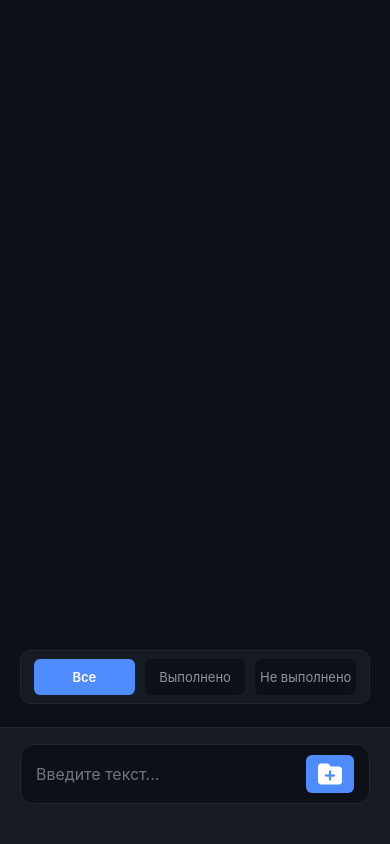
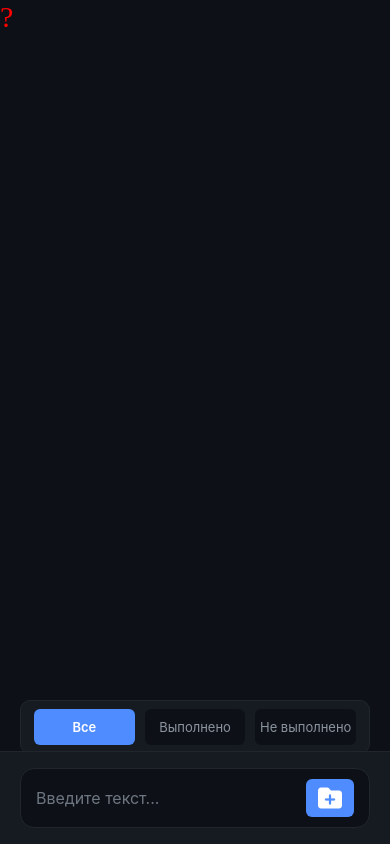
Before and after one commit to DeenyOff/ToDoList, a React Native app: screen / in a window 390 px wide. Built offline with nearby package versions, Linux system fonts and the light colour scheme.

Commit message:
Начало добавления верхнего меню плюс сделаны SafeView

```diff
--- a/App.tsx
+++ b/App.tsx
@@ -1,24 +1,31 @@
-import {StyleSheet, View, ScrollView, TextInput, Pressable, Text, Alert} from 'react-native';
+ // React Компоненты
+import { StyleSheet, View, ScrollView, TextInput, Pressable, Text, Alert } from 'react-native';
+import {SafeAreaProvider, SafeAreaView, useSafeAreaInsets} from 'react-native-safe-area-context';
+
+// Компоненты
 import Task from "./assets/components/task";
-import {useState} from "react";
+import Header from "./assets/components/header";
+
+import { useState } from "react";
 import FontAwesome6 from '@expo/vector-icons/FontAwesome6';
 
-
 export default function App() {
-    const [tasks, setlistOfTasks] = useState([])
-    const [inputText, setInputText] = useState('')
+    const [tasks, setlistOfTasks] = useState([]); //Динамический список задач + метод его изменения
+    const [inputText, setInputText] = useState(''); //inputTask хранит в себе введенную задачу + setInputText для ее изменения
+    const [filterValue, setFilterValue] = useState('all'); // Для хранения состояния переменной filter чтобы фильтровать список при помощи кнопок
+    const insets = useSafeAreaInsets();
 
     // Добавление новой задачи
     const addTask = () => {
+        if (inputText.trim() === "") return;
 
-        if (inputText.trim() === "") return; // Проверка на пустой массив
         setlistOfTasks([
             ...tasks,
-            {title: inputText, id: Date.now(), status: false}
+            { title: inputText, id: Date.now(), status: false }
+        ]);
 
-        ]);
-        setInputText('');//Очистка поля ввода после добавленного задания
-    }
+        setInputText('');
+    };
 
     // Удаление задачи из списка
     const removeTask = (id) => {
@@ -26,65 +33,64 @@ export default function App() {
             "Удалить задачу?",
             "Действительно удалить?",
             [
-                {text: 'Нет'},
-                {text: 'Да', onPress: () => {
+                { text: 'Нет' },
+                {
+                    text: 'Да',
+                    onPress: () => {
                         setlistOfTasks(
                             tasks.filter((task) => task.id !== id)
-                        )
+                        );
                     }
                 }
             ]
-        )
-    }
+        );
+    };
 
     // Изменение статуса задачи
     const changeStatus = (id) => {
         setlistOfTasks(
             tasks.map((task) => {
                 if (task.id === id) {
-                    return{
+                    return {
                         ...task,
                         status: !task.status,
-                    }
+                    };
+                } else {
+                    return task;
                 }
-                else {return task}
             })
-        )
-    }
+        );
+    };
 
-
-    const [filterValue, setFilterValue] = useState('all')
-    // У меня будет переменная которая будет уже хранить в себе отфильтрованный список.
-    let filteredTasks = tasks
+    // Отфильтрованный список
+    let filteredTasks = tasks;
 
     if (filterValue === 'completed') {
-        filteredTasks = tasks.filter(task => task.status)
+        filteredTasks = tasks.filter(task => task.status);
     }
 
     if (filterValue === 'uncompleted') {
-        filteredTasks = tasks.filter(task => !task.status)
+        filteredTasks = tasks.filter(task => !task.status);
     }
 
-
-
     return (
-        <View style={styles.container}>
-
-            {/*Список*/}
-            <ScrollView contentContainerStyle={styles.scrollContent}>
-
-                {/*Автономный вывод всего списка. Написан в {} так как TSX/JSX не воспринимает js код без скобок*/}
-                {/*сначала был tasks, теперь стал filtredTasks т.к мы выводим переменную в которой уже отфильтрованный список*/}
+        <SafeAreaView style={styles.container} edges={['top']}>
+            <Header />
+            <ScrollView
+                contentContainerStyle={[
+                    styles.scrollContent,
+                    { paddingTop: insets.top + 16 }
+                ]}
+            >
                 {filteredTasks.map((task) => (
                     <Task
                         key={task.id}
                         title={task.title}
                         status={task.status}
                         onToggle={() => changeStatus(task.id)}
-                        handleLongPress={()=> removeTask(task.id)}
+                        handleLongPress={() => removeTask(task.id)}
                     />
                 ))}
-
             </ScrollView>
 
             {/* Панель фильтров */}
@@ -119,9 +125,8 @@ export default function App() {
                 </View>
             </View>
 
-            {/*Нижняя панель*/}
+            {/* Нижняя панель */}
             <View style={styles.bottomMenu}>
-
                 <View style={styles.bottomMenuInput}>
                     <TextInput
                         style={styles.input}
@@ -130,14 +135,12 @@ export default function App() {
                         onChangeText={setInputText}
                         value={inputText}
                     />
-                    <Pressable style={styles.addButton} onPress={addTask} >
+                    <Pressable style={styles.addButton} onPress={addTask}>
                         <FontAwesome6 name="folder-plus" size={24} color="white" />
                     </Pressable>
                 </View>
-
             </View>
-
-        </View>
+        </SafeAreaView>
     );
 }
 
@@ -150,7 +153,6 @@ const styles = StyleSheet.create({
     },
 
     scrollContent: {
-        paddingTop: 60,
         paddingHorizontal: 20,
         paddingBottom: 220,
     },
@@ -163,7 +165,7 @@ const styles = StyleSheet.create({
         borderTopWidth: 1,
         borderTopColor: '#21262D',
         paddingTop: 16,
-        // paddingBottom: ,
+        paddingBottom: 16,
         paddingHorizontal: 20,
     },
 
@@ -174,7 +176,6 @@ const styles = StyleSheet.create({
         borderRadius: 14,
         paddingHorizontal: 15,
         paddingVertical: 10,
-        marginBottom: 40,
         borderWidth: 1,
         borderColor: '#21262D',
     },
@@ -193,15 +194,9 @@ const styles = StyleSheet.create({
         paddingVertical: 6,
     },
 
-    addButtonText: {
-        color: '#fff',
-        fontSize: 18,
-        fontWeight: 'bold',
-    },
-
     filterBar: {
         position: 'absolute',
-        bottom: 140,
+        bottom: 90,
         width: '100%',
         paddingHorizontal: 20,
     },
@@ -224,7 +219,6 @@ const styles = StyleSheet.create({
         borderRadius: 6,
         backgroundColor: '#0D1117',
         alignItems: 'center',
-        // borderWidth: 1,
         borderColor: '#21262D',
     },
 
@@ -232,10 +226,12 @@ const styles = StyleSheet.create({
         backgroundColor: ACCENT,
         borderColor: ACCENT,
     },
-    menuButtonCompleted:{
+
+    menuButtonCompleted: {
         backgroundColor: '#3FB950',
         borderColor: '#3FB950',
     },
+
     menuButtonUncompleted: {
         backgroundColor: '#F85149',
         borderColor: '#F85149',
--- /dev/null
+++ b/assets/components/header.tsx
@@ -0,0 +1,15 @@
+import React from "react";
+import {StyleSheet, View, Text, Pressable} from "react-native";
+import Ionicons from "@expo/vector-icons/Ionicons";
+
+export default function Header(){
+    return (
+        <View>
+            <Ionicons name="Ionicons" size={30} color="#FF0000" />
+        </View>
+    )
+}
+
+const styles= StyleSheet.create({
+
+})
--- a/index.js
+++ b/index.js
@@ -1,8 +1,13 @@
 import { registerRootComponent } from 'expo';
-
+import { SafeAreaProvider } from 'react-native-safe-area-context';
 import App from './App';
 
-// registerRootComponent calls AppRegistry.registerComponent('main', () => App);
-// It also ensures that whether you load the app in Expo Go or in a native build,
-// the environment is set up appropriately
-registerRootComponent(App);
+function Root() {
+    return (
+        <SafeAreaProvider>
+            <App />
+        </SafeAreaProvider>
+    );
+}
+
+registerRootComponent(Root);
--- a/package.json
+++ b/package.json
@@ -14,7 +14,8 @@
     "expo-status-bar": "~3.0.9",
     "react": "19.1.0",
     "react-native": "0.81.5",
-    "react-native-keyboard-aware-scroll-view": "^0.9.5"
+    "react-native-keyboard-aware-scroll-view": "^0.9.5",
+    "react-native-safe-area-context": "^5.7.0"
   },
   "private": true,
   "devDependencies": {
```
Also changed, not shown: 1 other file (tests, documents, lock files or other folders).
